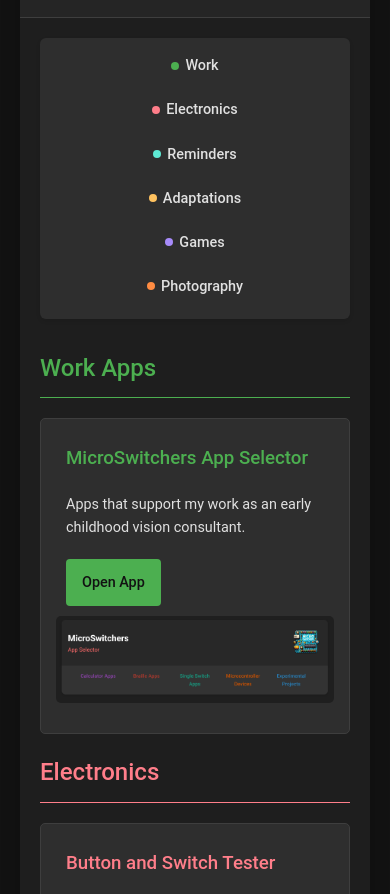
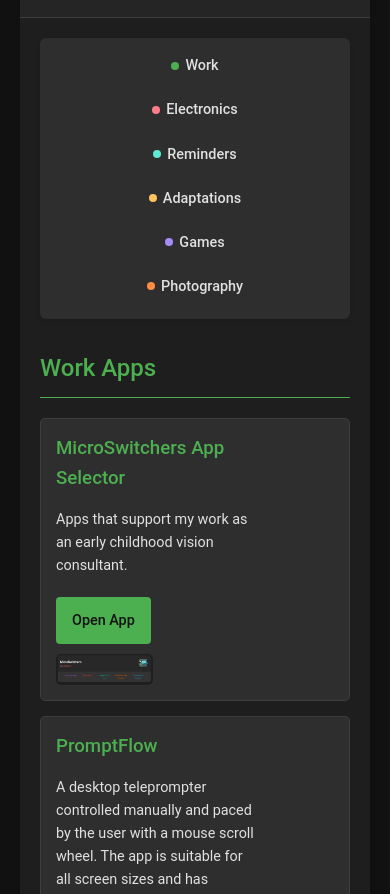
Before and after one commit to MicroSwitchers/dailyapphub, a plain HTML site: page index.html in a window 390 px wide. Shown: the part 173-1067 px from the top of the page. Drawn offline with Linux system fonts and the light colour scheme.

Commit message:
Add files via upload

```diff
--- a/index.html
+++ b/index.html
@@ -72,7 +72,7 @@
             background: var(--app-bg);
             border: 1px solid var(--app-border);
             border-radius: 5px;
-            padding: 15px;
+            padding: 25px; /* Increased padding */
             margin-bottom: 15px;
             display: flex;
             justify-content: space-between;
@@ -81,19 +81,23 @@
         }
 
         .app img {
-            max-width: 150px;
+            max-width: 200px; /* Increased max-width */
+            height: auto; /* Maintain aspect ratio */
             border-radius: 5px;
-            margin-left: auto;
-            flex: 0 1 auto;
+            margin-left: 20px; /* Added margin to the left */
+            margin-top: 5px;
+            flex: 0 0 auto; /* Prevent image shrinking */
         }
 
         .app div {
-            flex: 1 1 auto;
+            flex: 1 1 300px; /* Allow text to wrap */
             min-width: 200px;
+            max-width: calc(100% - 240px);
         }
 
         .app h3 {
             margin-top: 0;
+            margin-bottom: 10px;
             font-weight: 500;
         }
 
@@ -209,18 +213,23 @@
             }
 
             .app {
-                flex-direction: column;
+                flex-direction: row;
                 align-items: flex-start;
+                padding: 15px;
+                gap: 10px;
             }
 
             .app img {
-                max-width: 100%;
-                margin: 0 0 15px 0;
+                max-width: 35%;
+                margin: 0;
+                flex-shrink: 0;
             }
 
             .app div {
-                max-width: 100%;
-                padding: 10px;
+                flex: 1;
+                max-width: 65%;
+                padding: 0;
+                margin: 0;
             }
         }
     </style>
@@ -251,7 +260,16 @@
                 </div>
                 <img src="microswitchers.png" alt="MicroSwitchers">
             </div>
+            <div class="app">
+                <div>
+                    <h3>PromptFlow</h3>
+                    <p>A desktop teleprompter controlled manually and paced by the user with a mouse scroll wheel. The app is suitable for all screen sizes and has features like generating filler text and an algorithm to highlight key words for efficient reading.</p>
+                    <a href="https://microswitchers.github.io/PromptFlow/" target="_blank">Open App</a>
+                </div>
+                <img src="promptflow.png" alt="PromptFlow">
+            </div>
         </div>
+
 
         <div id="electronics" class="electronics">
             <h2>Electronics</h2>
```
